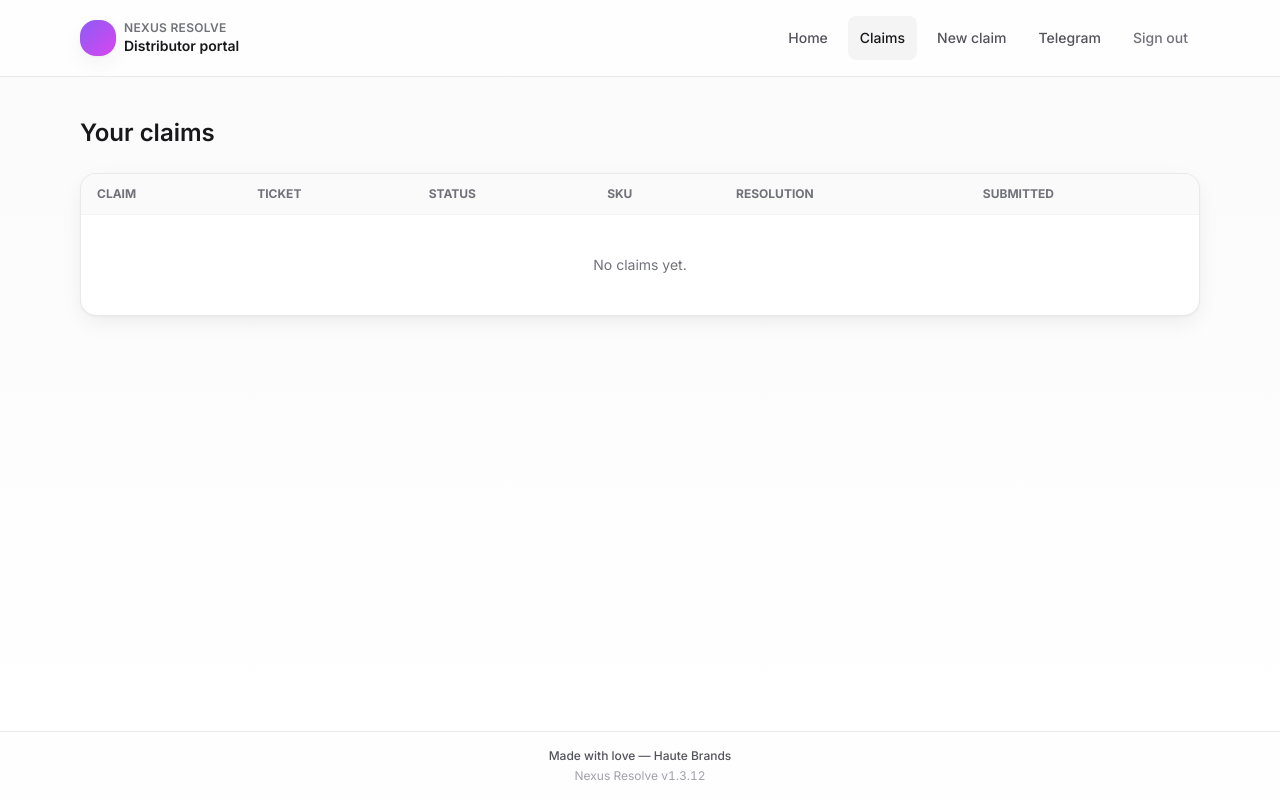
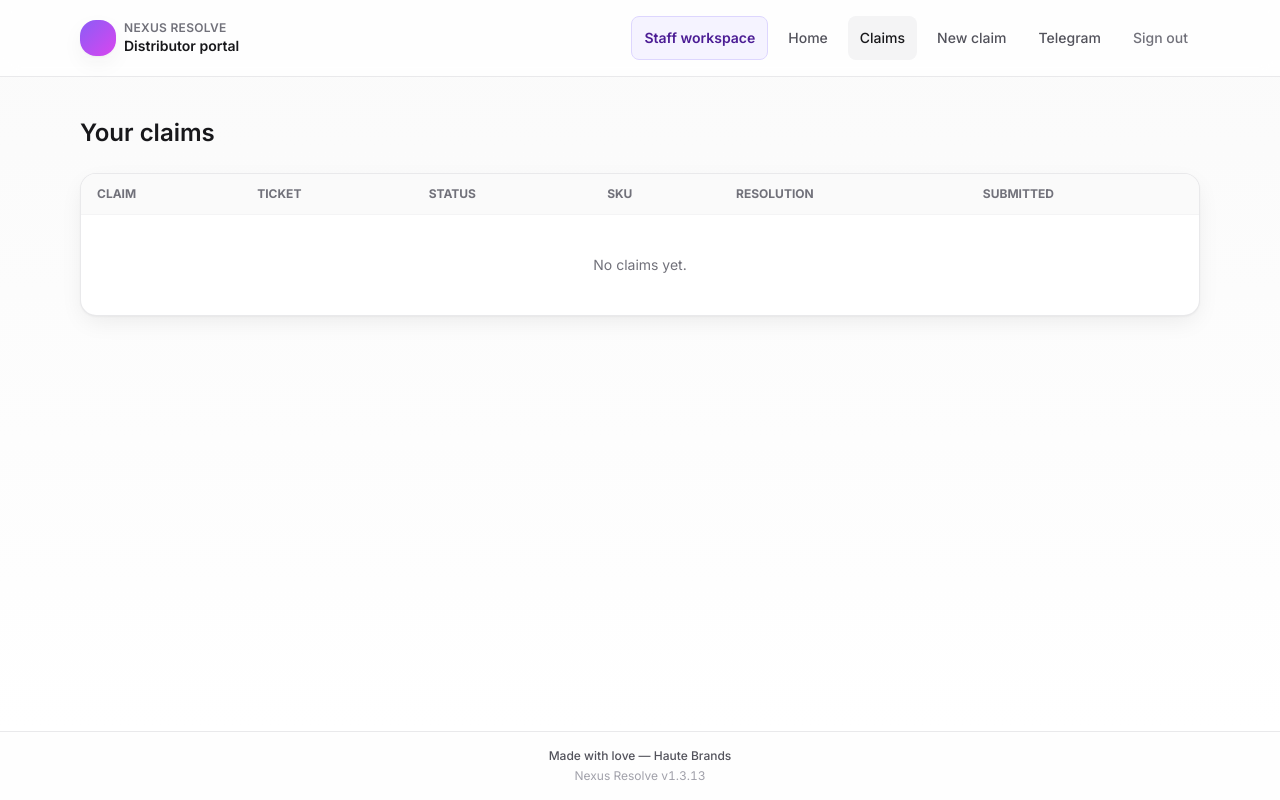
Before and after one commit to kidevu123/Quality-Incident-Portal, a Django app: page /portal/claims/ in a window 1280 px wide. Run offline with Django 4.2, Linux system fonts and the light colour scheme; the visitor is signed in with stand-in values (Sample User, id 1); parts of the project's set-up code (start-up, migrations or seed data) failed here and were passed over; some libraries are stand-ins or nearby versions.

Commit message:
Portal: Staff workspace link for admins/internal users (escape distributor shell)
Admins could open distributor portal but base_portal had no path back to inbox.

Made-with: Cursor

```diff
--- a/config/version.py
+++ b/config/version.py
@@ -4,4 +4,4 @@ Bump VERSION here immediately with every release (merge to main / tag / deploy)
 Optional CI stamp: set NEXUS_APP_VERSION_OVERRIDE in the environment (rare); do not pin version in .env otherwise.
 """
 
-VERSION = "1.3.12"
+VERSION = "1.3.13"
--- a/templates/portal/base_portal.html
+++ b/templates/portal/base_portal.html
@@ -22,6 +22,9 @@
       </button>
       {% with url_name=request.resolver_match.url_name|default:"" %}
       <nav class="hidden flex-wrap items-center justify-end gap-1 text-sm font-medium lg:flex sm:gap-2">
+        {% if request.user.is_staff_role or request.user.is_superuser %}
+        <a href="{% url 'support_inbox' %}" class="inline-flex min-h-[44px] items-center rounded-lg border border-violet-200 bg-violet-50 px-3 py-2 font-semibold text-violet-900 transition-colors hover:bg-violet-100 dark:border-violet-800 dark:bg-violet-950/60 dark:text-violet-100 dark:hover:bg-violet-900/50">Staff workspace</a>
+        {% endif %}
         <a href="{% url 'portal_home' %}" class="inline-flex min-h-[44px] items-center rounded-lg px-3 py-2 text-zinc-600 transition-colors hover:bg-zinc-100 hover:text-zinc-900 dark:text-zinc-300 dark:hover:bg-zinc-800 dark:hover:text-zinc-100 {% if url_name == 'portal_home' %}bg-zinc-100 text-zinc-900 dark:bg-zinc-800 dark:text-zinc-100{% endif %}">Home</a>
         <a href="{% url 'portal_claims' %}" class="inline-flex min-h-[44px] items-center rounded-lg px-3 py-2 text-zinc-600 transition-colors hover:bg-zinc-100 hover:text-zinc-900 dark:text-zinc-300 dark:hover:bg-zinc-800 dark:hover:text-zinc-100 {% if url_name == 'portal_claims' %}bg-zinc-100 text-zinc-900 dark:bg-zinc-800 dark:text-zinc-100{% endif %}">Claims</a>
         <a href="{% url 'portal_claim_submit' %}" class="inline-flex min-h-[44px] items-center rounded-lg px-3 py-2 text-zinc-600 transition-colors hover:bg-zinc-100 hover:text-zinc-900 dark:text-zinc-300 dark:hover:bg-zinc-800 dark:hover:text-zinc-100 {% if url_name == 'portal_claim_submit' %}bg-violet-100 font-semibold text-violet-900 ring-1 ring-violet-300 dark:bg-violet-950/50 dark:text-violet-200 dark:ring-violet-700{% endif %}">New claim</a>
@@ -35,6 +38,9 @@
     {% with url_name=request.resolver_match.url_name|default:"" %}
     <div id="portal-nav-panel" class="hidden border-t border-zinc-200 bg-white dark:border-zinc-800 dark:bg-zinc-950 lg:hidden">
       <nav class="mx-auto flex max-w-6xl flex-col px-3 py-2 sm:px-4">
+        {% if request.user.is_staff_role or request.user.is_superuser %}
+        <a href="{% url 'support_inbox' %}" class="min-h-[48px] rounded-lg border border-violet-200 bg-violet-50 px-3 py-3 font-semibold text-violet-900 dark:border-violet-800 dark:bg-violet-950/60 dark:text-violet-100">Staff workspace</a>
+        {% endif %}
         <a href="{% url 'portal_home' %}" class="min-h-[48px] rounded-lg px-3 py-3 text-zinc-700 hover:bg-zinc-100 dark:text-zinc-200 dark:hover:bg-zinc-800 {% if url_name == 'portal_home' %}bg-zinc-100 font-medium dark:bg-zinc-800{% endif %}">Home</a>
         <a href="{% url 'portal_claims' %}" class="min-h-[48px] rounded-lg px-3 py-3 text-zinc-700 hover:bg-zinc-100 dark:text-zinc-200 dark:hover:bg-zinc-800 {% if url_name == 'portal_claims' %}bg-zinc-100 font-medium dark:bg-zinc-800{% endif %}">Claims</a>
         <a href="{% url 'portal_claim_submit' %}" class="min-h-[48px] rounded-lg px-3 py-3 text-zinc-700 hover:bg-zinc-100 dark:text-zinc-200 dark:hover:bg-zinc-800 {% if url_name == 'portal_claim_submit' %}bg-violet-100 font-semibold text-violet-900 dark:bg-violet-950/50 dark:text-violet-200{% endif %}">New claim</a>
```
